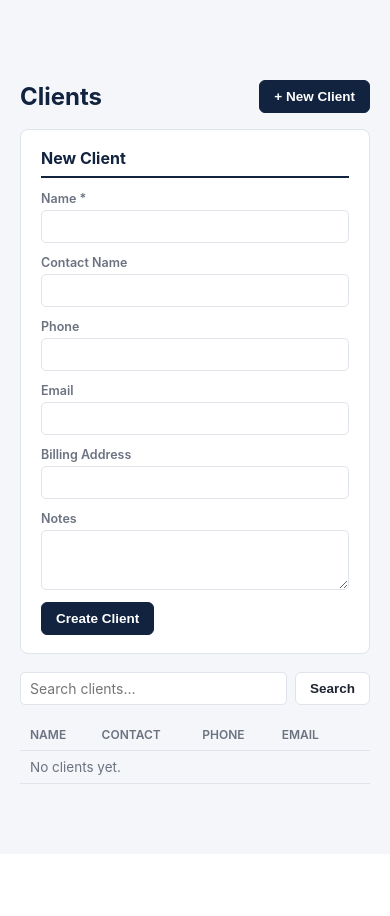
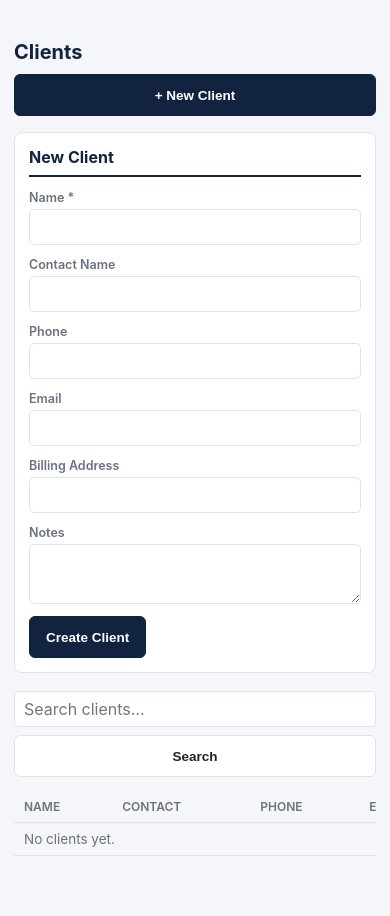
Before and after one commit to ocortezsouthern/scfp-app, a Python web app: template templates/clients.html in a window 390 px wide, after a click on "+ New Client". Before the commit the page ends 784 px from the top, so only its background shows below. Run offline with Jinja, Linux system fonts and the light colour scheme; the template is opened without the code that fills it, so the values that code supplies are empty.

Commit message:
Mobile-friendly layout: responsive nav, tables, forms

```diff
--- a/static/style.css
+++ b/static/style.css
@@ -19,6 +19,7 @@ a:hover { text-decoration: underline; }
 
 .topbar { background: var(--navy); color: white; }
 .topbar-inner { max-width: 1200px; margin: 0 auto; padding: 10px 20px; display: flex; align-items: center; gap: 24px; }
+.topbar-row1, .topbar-collapsible { display: contents; }
 .brand { color: white; font-weight: 700; font-size: 17px; white-space: nowrap; }
 .brand span { font-weight: 400; opacity: .85; }
 .topbar nav { display: flex; gap: 16px; }
@@ -28,6 +29,8 @@ a:hover { text-decoration: underline; }
 .search-form input { width: 100%; max-width: 320px; padding: 6px 10px; border-radius: 4px; border: none; }
 .user-menu { display: flex; align-items: center; gap: 12px; font-size: 13px; color: #dbe4f5; white-space: nowrap; }
 .user-menu a { color: #dbe4f5; }
+.nav-toggle { display: none; background: none; border: none; color: white; font-size: 22px; line-height: 1;
+  cursor: pointer; padding: 4px 8px; }
 
 main { max-width: 1200px; margin: 0 auto; padding: 24px 20px 60px; }
 main.auth-page { max-width: 420px; padding-top: 80px; }
@@ -118,3 +121,64 @@ textarea { min-height: 60px; resize: vertical; }
 .manual-due { margin-top: 14px; font-size: 13px; }
 .manual-due summary { cursor: pointer; color: var(--navy-light); font-weight: 600; }
 .manual-due form { margin-top: 10px; }
+
+/* ============ Mobile / smartphone layout ============ */
+@media (max-width: 780px) {
+  .nav-toggle { display: block; }
+
+  .topbar-inner { flex-wrap: wrap; padding: 10px 16px; gap: 0; }
+  .topbar-row1 { display: flex; width: 100%; justify-content: space-between; align-items: center; }
+  .topbar-collapsible {
+    display: none; flex-direction: column; align-items: stretch; width: 100%;
+    gap: 14px; padding: 14px 0 6px;
+  }
+  .topbar.nav-open .topbar-collapsible { display: flex; }
+  .topbar nav { flex-direction: column; gap: 4px; }
+  .topbar nav a { padding: 8px 4px; font-size: 15px; border-top: 1px solid rgba(255,255,255,.12); }
+  .topbar nav a:first-child { border-top: none; }
+  .search-form input { max-width: 100%; }
+  .user-menu { flex-direction: column; align-items: flex-start; gap: 8px; white-space: normal; }
+
+  main { padding: 16px 14px 50px; }
+  main.auth-page { padding-top: 40px; }
+
+  .page-head { flex-direction: column; align-items: stretch; }
+  .page-head h1 { font-size: 20px; }
+  .btn-group { flex-wrap: wrap; }
+  .btn-group .btn, .btn-group form { flex: 1 1 auto; }
+
+  .panel { padding: 14px; }
+
+  /* iOS Safari auto-zooms on any input with font-size under 16px — keep all
+     inputs at 16px on mobile so tapping into a field doesn't jump the page. */
+  input, select, textarea, .dyn-table td input, .dyn-table td select {
+    font-size: 16px;
+  }
+  .btn { padding: 10px 16px; min-height: 42px; }
+  .btn.small { min-height: 34px; padding: 6px 12px; }
+
+  .form-grid { grid-template-columns: 1fr; }
+  .two-col { grid-template-columns: 1fr; }
+
+  .stat-row { gap: 10px; }
+  .stat-card { flex: 1 1 calc(50% - 10px); min-width: 0; padding: 12px; }
+
+  /* Stack label/value tables (kv-table) instead of forcing 4 narrow columns */
+  table.kv-table, table.kv-table tbody, table.kv-table tr, table.kv-table th, table.kv-table td {
+    display: block; width: auto;
+  }
+  table.kv-table tr { padding: 6px 0; border-bottom: 1px solid var(--border); }
+  table.kv-table th { padding: 0 0 2px; font-size: 11px; text-transform: uppercase; }
+  table.kv-table td { padding: 0 0 8px; }
+  table.kv-table td:last-child { padding-bottom: 0; }
+
+  /* Wide data/dyn tables scroll horizontally rather than squeezing text */
+  .table-scroll, .dyn-table .table-scroll { -webkit-overflow-scrolling: touch; }
+  table.data-table, .dyn-table { min-width: 480px; }
+
+  .inline-search { flex-direction: column; }
+  .inline-search input, .inline-search select { max-width: 100%; }
+
+  .form-actions { padding: 12px 0; }
+  .form-actions .btn.large { width: 100%; }
+}
```
